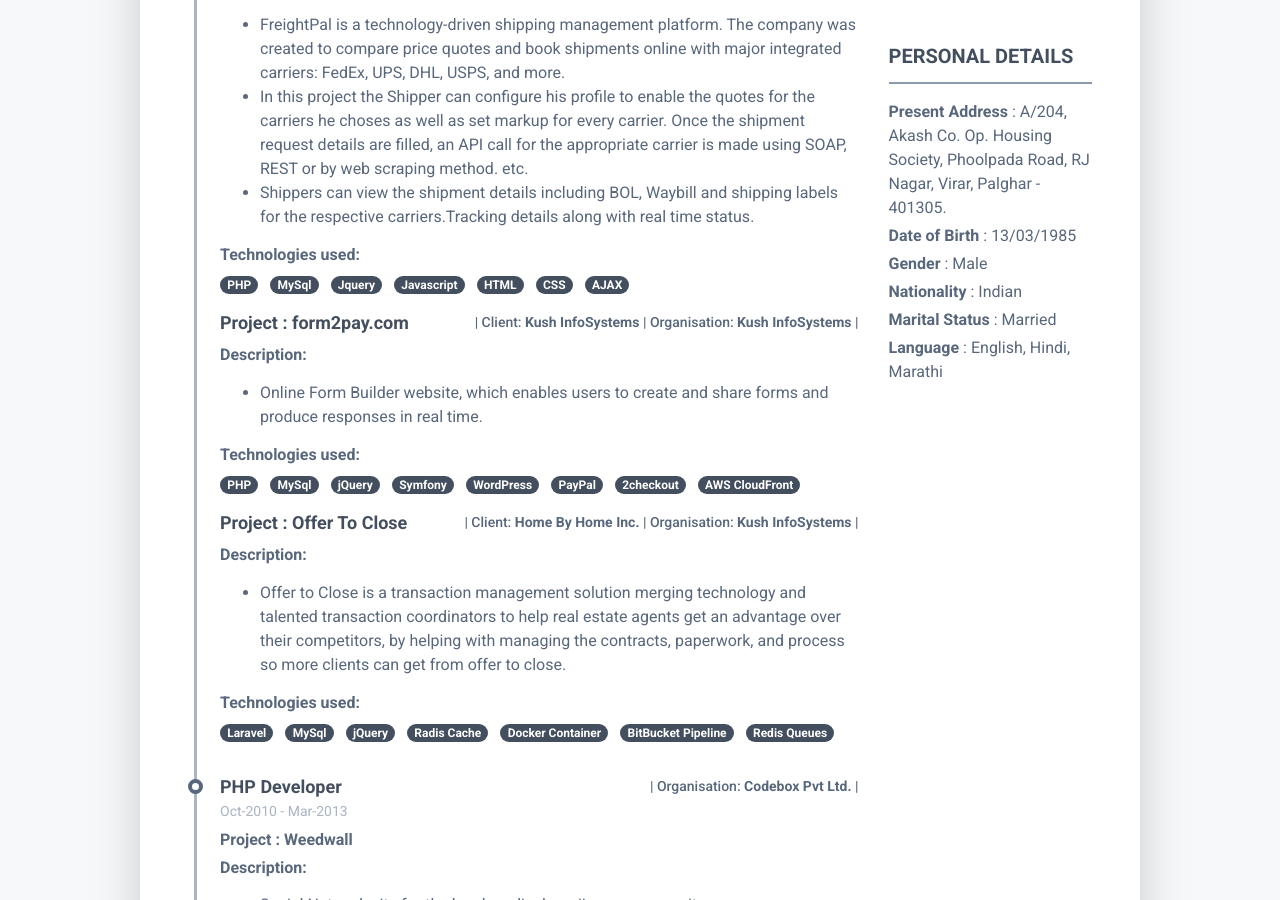
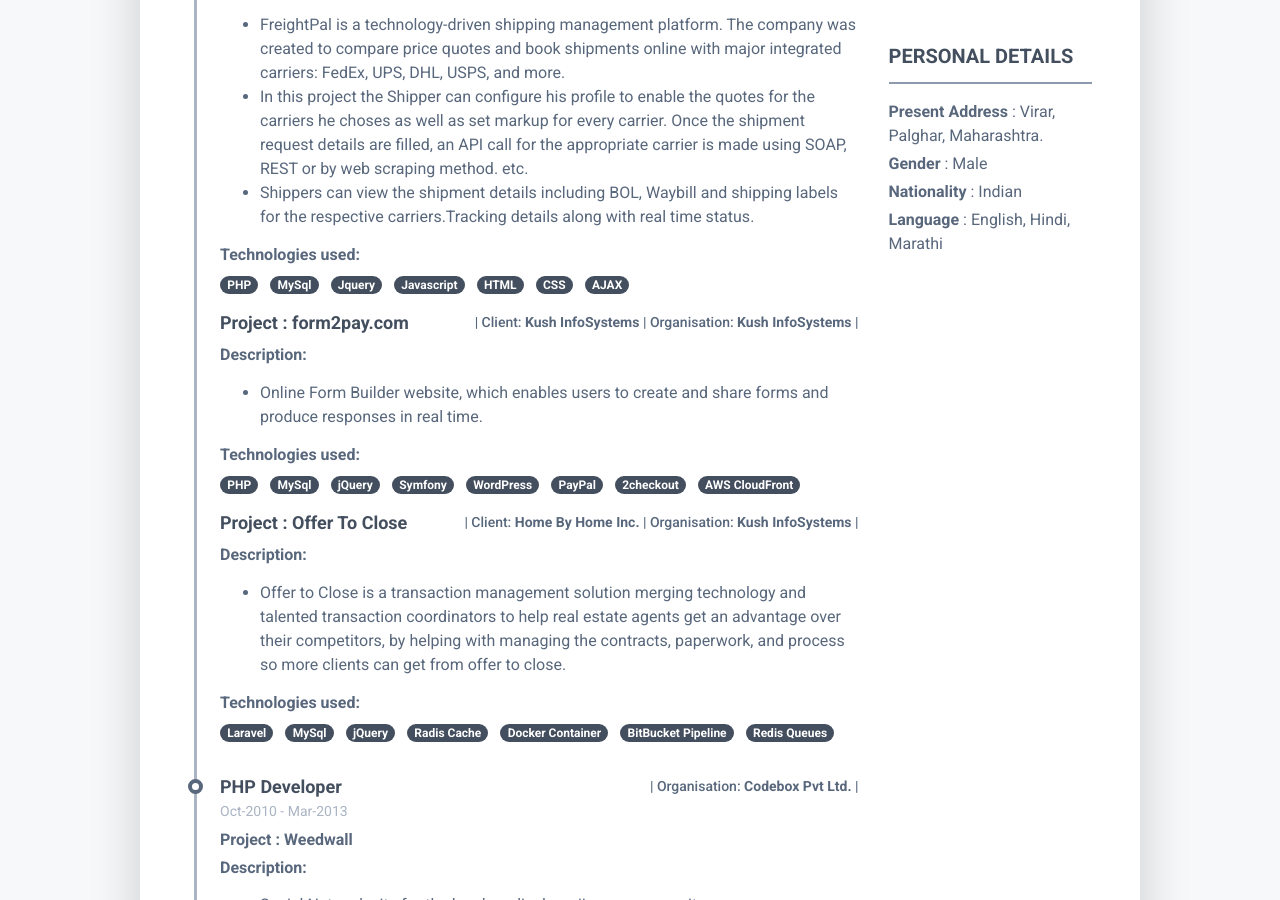
Before and after one commit to dhawalraut10/dhawalraut10.github.io, a plain HTML site: page index.html in a window 1280 px wide. Shown: the part 2032-2932 px from the top of the page. Drawn offline with Linux system fonts and the light colour scheme.

Commit message:
latest changes

```diff
--- a/index.html
+++ b/index.html
@@ -563,12 +563,10 @@
                         <div class="resume-section-content">
                            <ul class="list-unstyled">
                               <li class="mb-1"> <b> Present Address  </b> :
-                                A/204, Akash Co. Op. Housing Society, Phoolpada Road, RJ Nagar, Virar, Palghar - 401305.
+                                Virar, Palghar, Maharashtra.
                               </li>
-                              <li class="mb-1"> <b> Date of Birth  </b> : 13/03/1985</li>
                               <li class="mb-1"> <b> Gender  </b> : Male</li>
                               <li class="mb-1"> <b> Nationality  </b> : Indian</li>
-                              <li class="mb-1"> <b> Marital Status  </b> : Married</li>
                               <li class="mb-1"> <b> Language  </b> : English, Hindi, Marathi</li>
                            </ul>
                         </div>
```
